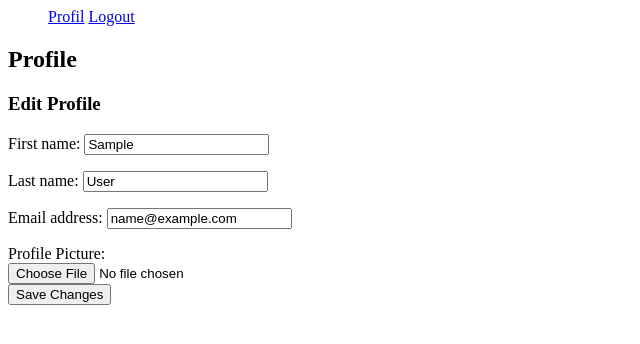
After one commit to lilChulo/Webshop, a Django app: page /user/profile/edit in a window 1280 px wide. The commit adds this page. Shown: the top 344 px of the page, without its empty margins (0-640 px from the left). Run offline with Django 4.2, Linux system fonts and the light colour scheme; the visitor is signed in with stand-in values (Sample User, id 1); data comes from the database, SQL or seed files in the repository.

Commit message:
Users final

```diff
--- /dev/null
+++ b/webshop/static/css/page.css
@@ -0,0 +1,3 @@
+.profile-img {
+    max-width: 200px;
+}
--- a/webshop/templates/base.html
+++ b/webshop/templates/base.html
@@ -1,15 +1,16 @@
-<!-- templates/base.html -->
-
+{% load static %}
 <!DOCTYPE html lang="en">
 <html>
 <head>
   <meta charset="utf-8">
+  <link rel="stylesheet" href="{% static 'css/page.css' %}">
   <title>{% block title %}Django Auth Tutorial{% endblock %}</title>
 </head>
 <body>
   <nav>
     <ul>
       {% if user.is_authenticated %}
+      <a href="{% url 'profile' %}">Profil</a>
         <a href="{% url 'logout' %}">Logout</a>
       {% else %}
         <a href="{% url 'login' %}">Login</a>
--- /dev/null
+++ b/webshop/templates/users/profile-edit.html
@@ -0,0 +1,27 @@
+{% extends "base.html" %}
+
+{% block title %}Profile{% endblock %}
+
+{% block content %}
+  <h2>Profile</h2>
+  <h3>Edit Profile</h3>
+  <form method="post" enctype="multipart/form-data">
+    {% csrf_token %}
+    {{ user_form.as_p }}
+    {% comment %} {{ profile_form.as_p }} {% endcomment %}
+    <div>
+      <label for="{{ profile_form.profile_picture.id_for_label }}">Profile Picture:</label>
+      {% if profile_form.instance.profile_picture %}
+        <div>
+          <img src="{{ profile_form.instance.profile_picture.url }}" alt="Profile Picture" style="max-width: 150px; max-height: 150px;">
+          <input type="checkbox" name="profile_picture-clear" id="profile_picture-clear_id">
+          <label for="profile_picture-clear_id">Clear</label>
+        </div>
+      {% endif %}
+      <div>
+        <input type="file" name="profile_picture" accept="image/jpg, image/jpeg" id="id_profile_picture">
+      </div>
+    </div>
+    <button type="submit">Save Changes</button>
+</form>
+{% endblock %}
--- a/webshop/user/forms.py
+++ b/webshop/user/forms.py
@@ -1,6 +1,7 @@
 from django import forms
 from django.contrib.auth.forms import UserCreationForm
 from django.contrib.auth.models import User
+from .models import UserProfile
 
 class SignupForm(UserCreationForm):
     email = forms.EmailField(required=True)
@@ -16,3 +17,21 @@ class SignupForm(UserCreationForm):
         if commit:
             user.save()
         return user
+
+# class UserProfileForm(forms.ModelForm):
+#     profile_picture = forms.ImageField(required=False, label='Profile Picture')
+
+#     class Meta:
+#         model = User
+#         fields = ['first_name', 'last_name', 'email', 'profile_picture']
+
+class UserProfileForm(forms.ModelForm):
+    class Meta:
+        model = UserProfile
+        fields = ['profile_picture']
+
+
+class UserForm(forms.ModelForm):
+    class Meta:
+        model = User
+        fields = ['first_name', 'last_name', 'email']
--- a/webshop/user/models.py
+++ b/webshop/user/models.py
@@ -5,7 +5,7 @@ from django.contrib.auth.models import User
 
 class UserProfile(models.Model):
     user = models.OneToOneField(User, on_delete=models.CASCADE)
-    image = models.ImageField(default='default.jpg', upload_to='profile_pics')
+    profile_picture = models.ImageField(upload_to='profile_pictures/', null=True, blank=True)
 
     def __str__(self):
         return f'{self.user.username} Profile'
--- a/webshop/user/urls.py
+++ b/webshop/user/urls.py
@@ -1,7 +1,11 @@
 # user urls
 from django.urls import path
 from . import views
+from django.conf import settings
+from django.conf.urls.static import static
 
 urlpatterns = [
     path("register/", views.register, name="register"),
+    path('profile/', views.profile, name='profile'),
+    path('profile/edit', views.edit_profile, name='profile-edit'),
 ]
--- a/webshop/user/views.py
+++ b/webshop/user/views.py
@@ -2,7 +2,8 @@ from django.shortcuts import render, redirect
 from django.contrib.auth.forms import UserCreationForm
 from django.urls import reverse_lazy
 from django.views import generic
-from .forms import SignupForm
+from .forms import SignupForm, UserProfileForm, UserForm
+from .models import UserProfile
 
 # Create your views here.
 
@@ -16,10 +17,57 @@ def register(request):
     if request.method == 'POST':
         form = SignupForm(request.POST)
         if form.is_valid():
-            user = form.save()
+            form = form.save()
             return redirect('home')
     else:
         form = SignupForm()
 
     context = {'form': form}
     return render(request, 'registration/signup.html', context)
+
+# login_required
+def profile(request):
+    user = request.user
+    context = {'user': user}
+    return render(request, 'users/profile.html', context)
+
+# def edit_profile(request):
+#     user = request.user
+#     if request.method == 'POST':
+#         form = UserProfileForm(request.POST, instance=user)
+#         if form.is_valid():
+#             form.save()
+#             return redirect('profile')
+#     else:
+#         form = UserProfileForm(instance=user)
+
+#     context = {'form': form}
+#     return render(request, 'users/profile-edit.html', context)
+
+# def edit_profile(request):
+#     user_profile, created = UserProfile.objects.get_or_create(user=request.user)
+#     if request.method == 'POST':
+#         form = UserProfileForm(request.POST, request.FILES, instance=user_profile)
+#         if form.is_valid():
+#             form.save()
+#             return redirect('profile')
+#     else:
+#         form = UserProfileForm(instance=user_profile)
+
+#     context = {'form': form}
+#     return render(request, 'users/profile-edit.html', context)
+
+def edit_profile(request):
+    user_profile, created = UserProfile.objects.get_or_create(user=request.user)
+    if request.method == 'POST':
+        user_form = UserForm(request.POST, instance=request.user)
+        profile_form = UserProfileForm(request.POST, request.FILES, instance=user_profile)
+        if user_form.is_valid() and profile_form.is_valid():
+            user_form.save()
+            profile_form.save()
+            return redirect('profile')
+    else:
+        user_form = UserForm(instance=request.user)
+        profile_form = UserProfileForm(instance=user_profile)
+    context = {'user_form': user_form, 'profile_form': profile_form}
+    return render(request, 'users/profile-edit.html', context)
--- a/webshop/webshop/urls.py
+++ b/webshop/webshop/urls.py
@@ -17,10 +17,15 @@ Including another URLconf
 from django.contrib import admin
 from django.urls import path, include
 from django.views.generic.base import TemplateView
+from django.conf import settings
+from django.conf.urls.static import static
 
 urlpatterns = [
     path('admin/', admin.site.urls),
     path("user/", include("user.urls")),
     path("user/", include("django.contrib.auth.urls")),
-    path('home/', TemplateView.as_view(template_name='home.html'), name='home'),  # HOME VIEW
+    path('', TemplateView.as_view(template_name='home.html'), name='home'),  # HOME VIEW
 ]
+
+urlpatterns += static(settings.STATIC_URL, document_root=settings.STATIC_ROOT)
+urlpatterns += static(settings.MEDIA_URL, document_root=settings.MEDIA_ROOT)
```
Also changed, not shown: webshop/templates/users/index.html (deleted, +0 -13 lines), webshop/templates/users/profile.html (added, +21 -0 lines), webshop/webshop/settings.py (+7 -4 lines), webshop/user/migrations/0002_remove_userprofile_image_userprofile_profile_picture.py (added), 1 other file.
